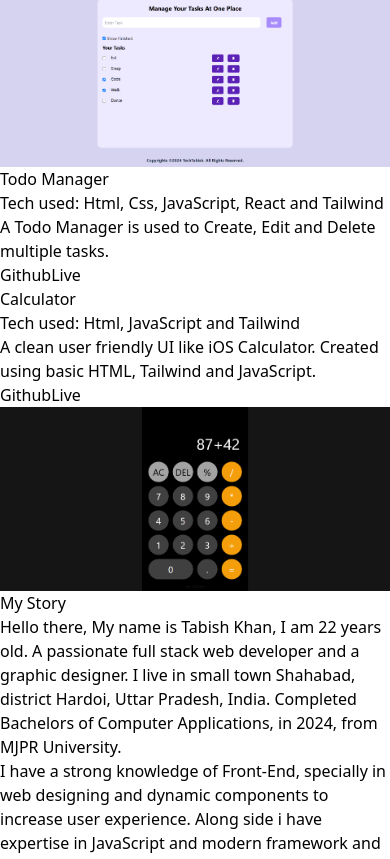
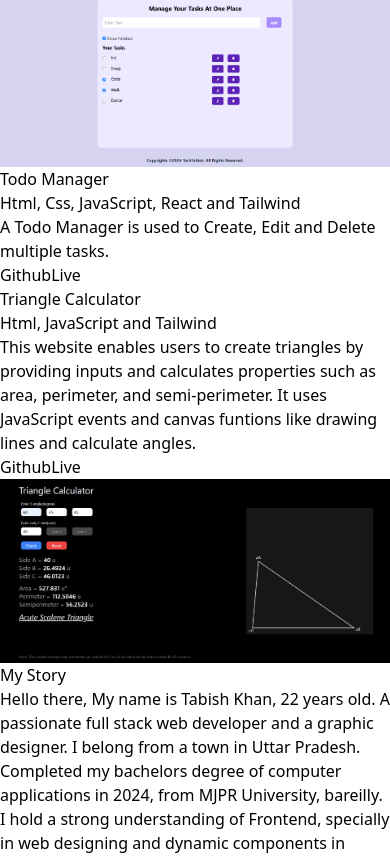
Before and after one commit to Tabishkhan18/TechTabish, a React (Vite) app: page / in a window 390 px wide. Shown: the part 5045-5904 px from the top of the page. Built offline with nearby package versions, Linux system fonts and the light colour scheme.

Commit message:
update project and about

```diff
--- a/src/components/About.jsx
+++ b/src/components/About.jsx
@@ -8,11 +8,12 @@ const About = () => {
           <h1 className="heading uppercase text-white font-semibold text-xl pb-10">
             My Story
           </h1>
-          <h1 className="pt-5 text-neutral-500 lg:pe-52 leading-relaxed text-lg">
-            Hello there, My name is Tabish Khan, I am 22 years old. A passionate full stack web developer and a graphic designer. I live in small town Shahabad, district Hardoi, Uttar Pradesh, India. Completed Bachelors of Computer Applications, in 2024, from MJPR University.
+          <h1 className="pt-5 font-thin text-neutral-500 lg:pe-52 leading-relaxed text-lg">
+            Hello there, My name is Tabish Khan, 22 years old. A passionate full stack web developer and a graphic designer. I belong from a town in Uttar Pradesh. Completed my bachelors degree of computer applications in 2024, from MJPR University, bareilly.
           </h1>
-          <h1 className="pt-5 text-neutral-500 lg:pe-52 leading-relaxed text-lg">
-            I have a strong knowledge of Front-End, specially in web designing and dynamic components to increase user experience. Along side i have expertise in JavaScript and modern framework and libraries like Node.js and React.js.
+          <h1 className="pt-5 font-thin text-neutral-500 lg:pe-52 leading-relaxed text-lg">
+            I hold a strong understanding of Frontend, specially in web designing and dynamic components in order to enhance a user experience.
+            Alongside I have expertise in JavaScript and Modern frameworks like Node.js & React.js.
           </h1>
         </div>
         <div className="aboutimage lg:w-1/3 py-20 lg:py-0" >
--- a/src/components/Projects.jsx
+++ b/src/components/Projects.jsx
@@ -17,9 +17,9 @@ const Projects = () => {
                                     Spotify Clone
                                 </h1>
                                 <h1 className="uppercase text-neutral-300 leading-relaxed text-lg">
-                                    Tech used: Html, Css, JavaScript, React and Tailwind
+                                    Html, Css, JavaScript, React and Tailwind
                                 </h1>
-                                <h1 className="pt-5 text-neutral-500 leading-relaxed text-lg">
+                                <h1 className="pt-5 text-neutral-500 leading-relaxed text-sm">
                                     This is a Spotify clone website. Created with responsive web designing techniques.
                                 </h1>
                                 <div className="buttons flex gap-5 py-10">
@@ -43,9 +43,9 @@ const Projects = () => {
                                     Todo Manager
                                 </h1>
                                 <h1 className="uppercase text-neutral-300 leading-relaxed text-lg">
-                                    Tech used: Html, Css, JavaScript, React and Tailwind
+                                    Html, Css, JavaScript, React and Tailwind
                                 </h1>
-                                <h1 className="pt-5 text-neutral-500 leading-relaxed text-lg">
+                                <h1 className="pt-5 text-neutral-500 leading-relaxed text-sm">
                                     A Todo Manager is used to Create, Edit and Delete multiple tasks.
                                 </h1>
                                 <div className="buttons flex gap-5 py-10">
@@ -61,21 +61,21 @@ const Projects = () => {
                         <div className='flex lg:flex-row flex-col lg:items-center justify-around'>
                             <div className="skills p-10 lg:ps-5 lg:w-1/4">
                                 <h1 className="heading pb-5 uppercase text-white font-semibold text-xl">
-                                    Calculator
+                                    Triangle Calculator
                                 </h1>
                                 <h1 className="uppercase text-neutral-300 leading-relaxed text-lg">
-                                    Tech used: Html, JavaScript and Tailwind
+                                    Html, JavaScript and Tailwind
                                 </h1>
-                                <h1 className="pt-5 text-neutral-500 leading-relaxed text-lg">
-                                    A clean user friendly UI like iOS Calculator. Created using basic HTML, Tailwind and JavaScript.
+                                <h1 className="pt-5 text-neutral-500 leading-relaxed text-sm">
+                                    This website enables users to create triangles by providing inputs and calculates properties such as area, perimeter, and semi-perimeter. It uses JavaScript events and canvas funtions like drawing lines and calculate angles.
                                 </h1>
                                 <div className="buttons flex gap-5 py-10">
-                                    <button className='font-semibold transition ease-in-out duration-300 px-5 py-2 text-white border border-white hover:text-neutral-800 hover:bg-white rounded-full'><a href="https://github.com/Tabishkhan18/Calculator">Github</a></button>
-                                    <button className='font-semibold transition ease-in-out duration-300 px-5 py-2 text-neutral-800 border border-neutral-800 bg-white hover:text-white hover:bg-neutral-800 hover:border-white rounded-full'><a href="https://tabishkhan18.github.io/Calculator">Live</a></button>
+                                    <button className='font-semibold transition ease-in-out duration-300 px-5 py-2 text-white border border-white hover:text-neutral-800 hover:bg-white rounded-full'><a href="https://github.com/Tabishkhan18/Triangle-Calculator">Github</a></button>
+                                    <button className='font-semibold transition ease-in-out duration-300 px-5 py-2 text-neutral-800 border border-neutral-800 bg-white hover:text-white hover:bg-neutral-800 hover:border-white rounded-full'><a href="https://tabishkhan18.github.io/Triangle-Calculator">Live</a></button>
                                 </div>
                             </div>
                             <div className="aboutimage lg:py-10 lg:pe-5">
-                                <img src="./calculator.png" alt="image" className='lg:w-[50rem] rounded-lg' />
+                                <img src="./triangle-calculator.png" alt="image" className='lg:w-[50rem] rounded-lg' />
                             </div>
                         </div>
                     </div>
```
Also changed, not shown: public/triangle-calculator.png (added).
